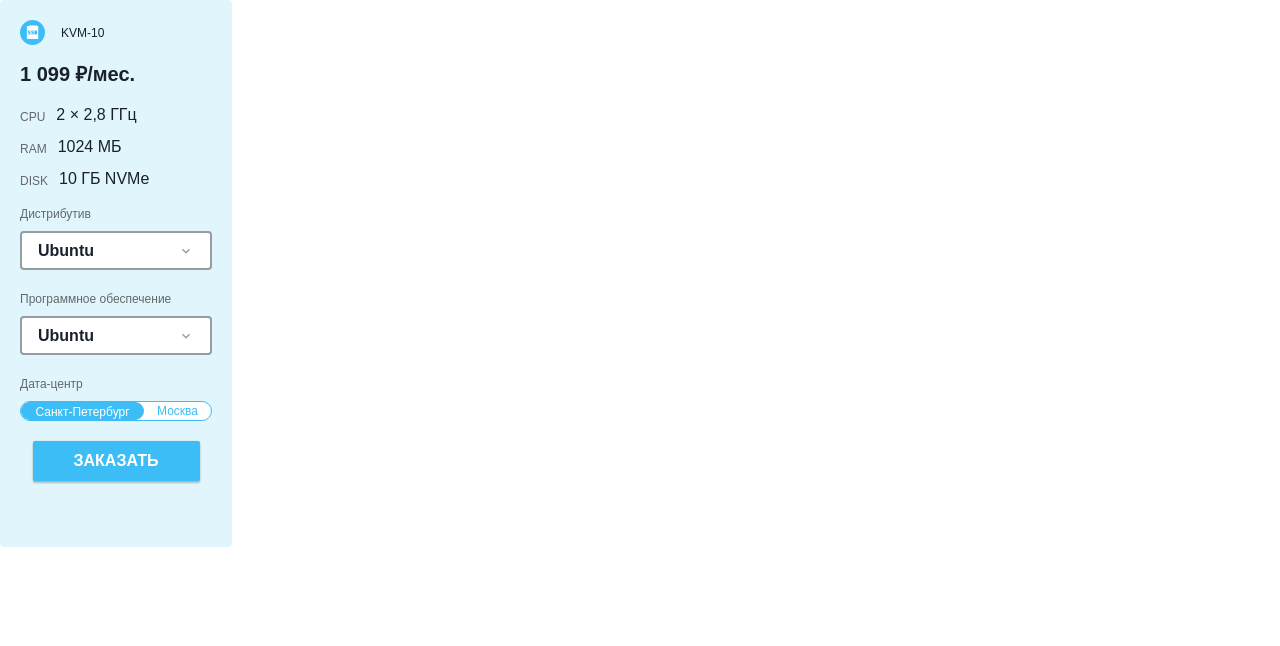
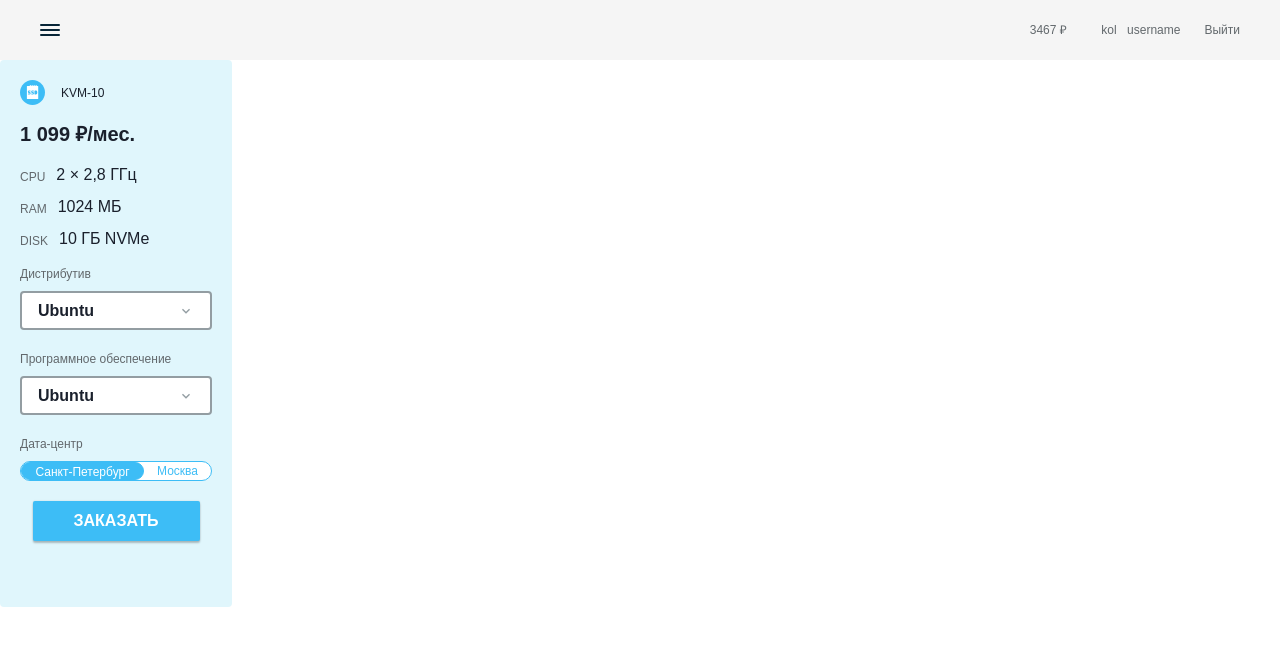
Before and after one commit to Kofeinich/vps-hosting, a React (Create React App) app: page / in a window 1280 px wide. Shown: the top 646 px of the page. Built offline with nearby package versions, Linux system fonts and the light colour scheme.

Commit message:
feat: Header.js added

```diff
--- a/package.json
+++ b/package.json
@@ -41,6 +41,7 @@
     ]
   },
   "devDependencies": {
-    "@chakra-ui/icons": "^2.0.10"
+    "@chakra-ui/icons": "^2.0.10",
+    "@mui/icons-material": "^5.10.6"
   }
 }
--- a/src/App.js
+++ b/src/App.js
@@ -1,10 +1,14 @@
 import {Card} from "./components/styled/Card";
 import {ChakraProvider} from "@chakra-ui/react";
 import {theme} from "./styles/theme/Theme";
+import {SideBar} from "./components/styled/SideBar";
+import {Header} from "./components/styled/Header";
 
 function App() {
     return (
         <ChakraProvider resetCSS theme={theme}>
+            <Header></Header>
+            <SideBar/>
             <Card/>
         </ChakraProvider>
     );
--- /dev/null
+++ b/src/components/styled/Header.js
@@ -0,0 +1,31 @@
+import {Flex, Box, Text, Center} from '@chakra-ui/react'
+import React from "react";
+import {MenuIcon} from "./svg/MenuIcon";
+
+export const Header = () => {
+    return (
+        <Flex as={'header'} h={'60px'} w={'100vw'}
+              fontSize={'12px'} minW={'375px'}
+              bg={'white.second'} justify={'space-between'}
+        >
+
+            <Center color={'black'} ml={['20px', '20px', '16px', '40px']}>
+                <MenuIcon/>
+            </Center>
+            <Flex justify={'right'}>
+                <Center>
+                    <Text color='gray.100' mr={'34.5px'}>3467 ₽</Text>
+                </Center>
+                <Center>
+                    <Text color='gray.100' mr={'10.5px'}>kol</Text>
+                </Center>
+                <Center>
+                    <Text color='gray.100' mr={'24px'}>username</Text>
+                </Center>
+                <Center>
+                    <Text color='gray.100' mr={['20px', '20px', '16px', '40px']}>Выйти</Text>
+                </Center>
+            </Flex>
+        </Flex>
+    )
+}
--- /dev/null
+++ b/src/components/styled/SideBar.js
@@ -0,0 +1,37 @@
+import {
+    Box,
+    Drawer,
+    DrawerBody,
+    DrawerFooter,
+    DrawerHeader,
+    DrawerOverlay,
+    DrawerContent,
+    DrawerCloseButton,
+    useDisclosure,
+} from '@chakra-ui/react'
+
+export const SideBar = () => {
+    const { isOpen, onOpen, onClose } = useDisclosure()
+    return (
+        <Box as={'aside'}>
+            <Drawer
+                isOpen={isOpen}
+                placement='left'
+                onClose={onClose}
+            >
+                <DrawerOverlay />
+                <DrawerContent>
+                    <DrawerCloseButton />
+                    <DrawerHeader>Create your account</DrawerHeader>
+
+                    <DrawerBody as={'nav'}>
+
+                    </DrawerBody>
+
+                    <DrawerFooter>
+                    </DrawerFooter>
+                </DrawerContent>
+            </Drawer>
+        </Box>
+    )
+}
--- /dev/null
+++ b/src/components/styled/svg/MenuIcon.js
@@ -0,0 +1,29 @@
+export const MenuIcon = (props) => {
+    return (
+        <svg
+            width={20}
+            height={12}
+            fill="none"
+            xmlns="http://www.w3.org/2000/svg"
+            {...props}
+        >
+            <rect width={20} height={2} rx={1}
+                  style={{
+                      fill: "#062436",
+                  }}
+            />
+            <rect width={20} height={2} rx={1}
+                  style={{
+                      fill: "#062436",
+                      transform: 'translate(0px, 5px)',
+                  }}
+            />
+            <rect width={20} height={2} rx={1}
+                  style={{
+                      fill: "#062436",
+                      transform: 'translate(0px, 10px)',
+                  }}
+            />
+        </svg>
+    )
+}
--- a/src/styles/theme/Theme.js
+++ b/src/styles/theme/Theme.js
@@ -10,7 +10,7 @@ export const theme = extendTheme({
             footer: '#A6A6A6',
         },
         white: {
-            footer: '#F5F5F5',
+            second: '#F5F5F5',
             pure: '#FFFFFF',
         },
         blue: {
```
Also changed, not shown: 1 other file (tests, documents, lock files or other folders).
